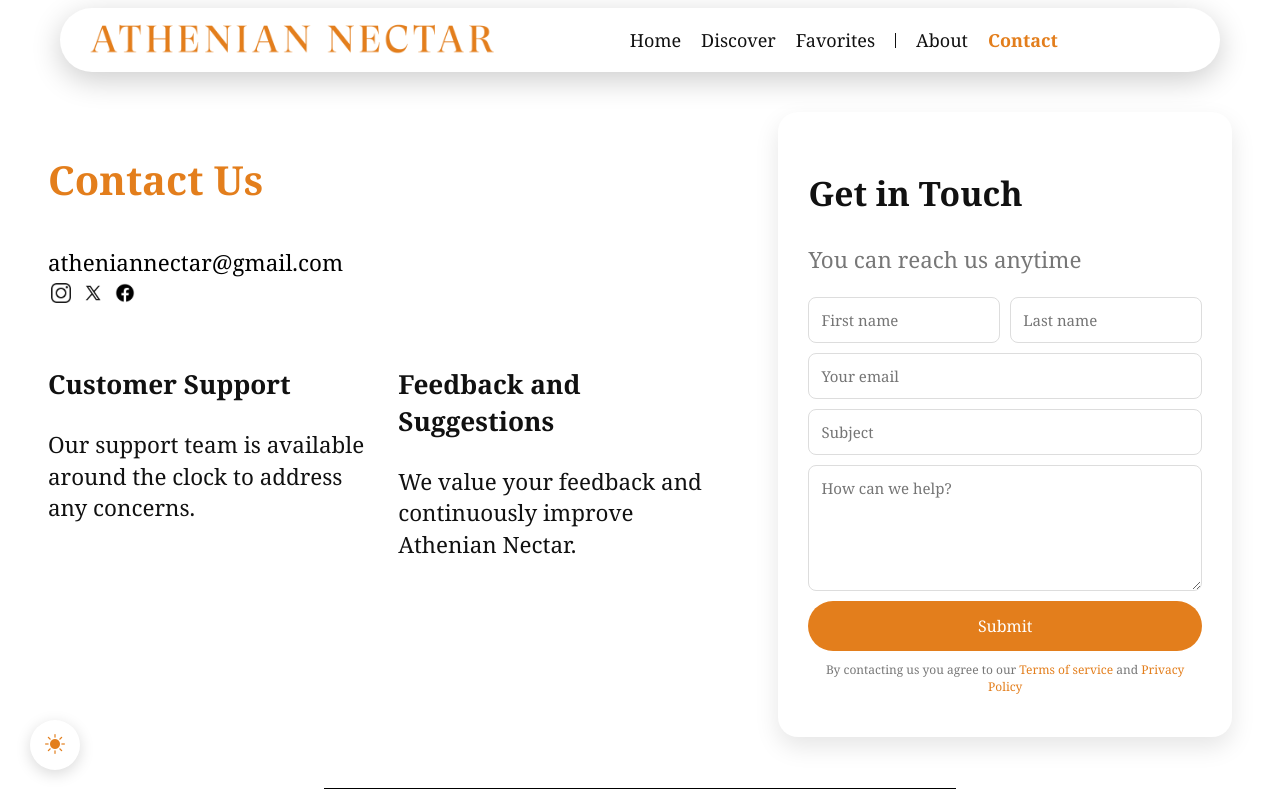
After one commit to ndimitriadi/Dimitriadi_Final_Project, a Django app: page /contact/ in a window 1280 px wide. The commit adds this page. Shown: the top 801 px of the page. Run offline with Django 4.2, Linux system fonts and the light colour scheme.

Commit message:
added About us and Contact us page

```diff
--- a/athenian_nectar/home/templates/home/base.html
+++ b/athenian_nectar/home/templates/home/base.html
@@ -4,7 +4,7 @@
 <html lang="en">
 
     <head>
-        <title> Athenian Nectar</title>
+        <title>{% block title %}Athenian Nectar{% endblock %}</title>
         <meta charset="UTF-8"> <!-- ensures text, symbols and emojis desplay correctly-->
         <meta name="viewport" content="width=device-width, initial-scale=1.0">
         <meta name="description" content="A food and drinks guide blog for Athens, Greece">
@@ -13,11 +13,10 @@
 
         <link rel="stylesheet" href="https://cdn.jsdelivr.net/npm/bootstrap-icons@1.11.3/font/bootstrap-icons.css">
         <link rel="stylesheet" href="{% static 'css/style.css' %}">
-        <link rel="stylesheet" href="{% static 'css/index.css' %}">
+        {% block extra_css %}{% endblock %}
 
-        <script src="https://cdn.jsdelivr.net/npm/chart.js" defer></script>
         <script src="{% static 'js/script.js' %}" defer></script>
-        <script src="{% static 'js/index.js' %}" defer></script>
+        {% block extra_js %}{% endblock %}
    </head>
 
     <body>
--- /dev/null
+++ b/athenian_nectar/home/templates/home/contact_us.html
@@ -0,0 +1,129 @@
+{% extends 'home/base.html' %}
+{% load static %}
+
+{% block title %}About Us{% endblock %}
+
+{% block extra_css %}
+    <link rel="stylesheet" href="{% static 'css/contact_us.css' %}">
+{% endblock %}
+
+{% block extra_js %}
+    <script src="{% static 'js/contact_us.js' %}" defer></script>
+{% endblock %}
+
+{% block content %}
+
+<!-- CONTACT US -->
+<section class="contact-us">
+    <!--top section -->
+
+    <section class="top-section">
+
+        <div class="container">
+
+            <div class="left-column">
+
+                <h1 class="orange-title">Contact Us</h1>
+
+                <a href="mailto:atheniannectar@gmail.com" class="contact-email" aria-label="Email us at atheniannectar@gmail.com">atheniannectar@gmail.com</a>
+
+                <div class="d-flex social-media-row-contact">
+                        <a href="#" aria-label="Visit our Instagram"><img src="{% static 'images/instagram.png' %}" class="social-media-icon" alt="Instagram Icon"></a>
+                        <a href="#" aria-label="Visit our Twitter"><img src="{% static 'images/twitter.png' %}" class="social-media-icon" alt="Twitter Icon"></a>
+                        <a href="#" aria-label="Visit our Facebook"><img src="{% static 'images/facebook.png' %}" class="social-media-icon" alt="Facebook Icon"></a>
+                </div>
+
+                <div class="info-grid">
+                    <div>
+                        <h3>Customer Support</h3>
+                        <p>
+                            Our support team is available around the clock to address any concerns.
+                        </p>
+                    </div>
+
+                    <div>
+                        <h3>Feedback and Suggestions</h3>
+                        <p>
+                            We value your feedback and continuously improve Athenian Nectar.
+                        </p>
+                    </div>
+                </div>
+
+            </div>
+
+            <!-- contact form -->
+            <div class="form-card">
+
+                <h2>Get in Touch</h2>
+
+                <p class="subtitle">
+                    You can reach us anytime
+                </p>
+
+                <form id="contactForm">
+                    <div class="row">
+                        <input class="form-area" placeholder="First name" type="text" name="first_name" maxlength="25" aria-label="First name" required>
+                        <input class="form-area" placeholder="Last name" type="text" name="last_name" maxlength="25" aria-label="Last name" required>
+                    </div>
+
+                    <input class="row form-area" placeholder="Your email" type="email" name="email" maxlength="40" aria-label="Your email address" required>
+                    <input class="row form-area" placeholder="Subject" type="text" name="subject" maxlength="25" aria-label="Message subject" required>
+
+                    <textarea class="row form-area" placeholder="How can we help?" name="message" rows="7" maxlength="1000" aria-label="Your message" required ></textarea>
+
+                    <button class="orange-button"> Submit </button>
+
+                    <p class="terms">
+                        By contacting us you agree to our
+                        <a href="#"><span>Terms of service</span></a>
+                        and
+                        <a href="#"><span>Privacy Policy</span></a>
+                    </p>
+                </form>
+
+            </div>
+
+        </div>
+
+    </section>
+</section>
+
+<hr class="line">
+
+<!-- bottom section -->
+<section class="bottom-section">
+    <div class="container">
+
+        <div class="map">
+            <iframe
+                src="https://www.google.com/maps/embed?pb=!1m18!1m12!1m3!1d3143.793863099788!2d23.83052597645764!3d38.00526837192822!2m3!1f0!2f0!3f0!3m2!1i1024!2i768!4f13.1!3m3!1m2!1s0x14a199709f059559%3A0xad1dacf4713268b2!2sAmerican%20College%20of%20Greece!5e0!3m2!1sen!2sgr!4v1771940459798!5m2!1sen!2sgr"
+                title="Interactive map showing the location of Athenian Nectar">
+            </iframe>
+        </div>
+
+        <div class="location">
+            <p> Our Location </p>
+            <h2> Connecting Near and Far </h2>
+            <p class="small">
+                Athenian Nectar <br>
+                Gravias 6, Agia Paraskevi 153 42 <br>
+                Athens, Greece
+            </p>
+        </div>
+    </div>
+</section>
+
+<div id="contact_window" class="custom-confirm" role="dialog" aria-modal="true" aria-labelledby="popup-title">
+    <div class="custom-confirm-content">
+        <i class="bi bi-check-circle" aria-hidden="true"></i>
+        <h2 id="popup-title">Message Sent!</h2>
+        <p>Thank you for reaching out. Here are the details we received:</p>
+
+        <div id="contact_details"></div>
+
+        <button id="close_window" class="orange-button">Close</button>
+        </div>
+    </div>
+
+<dark-mode-toggle></dark-mode-toggle>
+{% endblock %}
--- a/athenian_nectar/home/templates/home/footer.html
+++ b/athenian_nectar/home/templates/home/footer.html
@@ -29,8 +29,8 @@
         <a href="{% url 'home' %}">Home</a>
         <a href="./discover.html">Discover</a>
         <a href="./tasks.html">Favorites</a>
-        <a href="./about_us.html">About</a>
-        <a href="./contact_us.html">Contact</a>
+        <a href="{% url 'about' %}">About</a>
+        <a href="{% url 'contact' %}">Contact</a>
     </div>
 
     <!-- Right column -->
--- a/athenian_nectar/home/templates/home/header.html
+++ b/athenian_nectar/home/templates/home/header.html
@@ -12,8 +12,8 @@
             <a href="./discover.html">Discover</a>
             <a href="./tasks.html">Favorites</a>
             <span class="pill-divider" aria-hidden="true"></span>
-            <a href="./about_us.html">About</a>
-            <a href="./contact_us.html">Contact</a>
+            <a href="{% url 'about' %}">About</a>
+            <a href="{% url 'contact' %}">Contact</a>
         </nav>
 
         <div class="header-actions">
@@ -30,6 +30,6 @@
     <a href="{% url 'home' %}">Home</a>
     <a href="./discover.html">Discover</a>
     <a href="./tasks.html">Favorites</a>
-    <a href="./about_us.html">About</a>
-    <a href="./contact_us.html">Contact</a>
+    <a href="{% url 'about' %}">About</a>
+    <a href="{% url 'contact' %}">Contact</a>
 </nav>
--- a/athenian_nectar/home/urls.py
+++ b/athenian_nectar/home/urls.py
@@ -3,4 +3,8 @@ from . import views
 
 urlpatterns = [
     path('home/', views.home, name='home'),
+
+    path('about/', views.about, name='about'),
+
+    path('contact/', views.contact, name='contact'),
 ]
--- a/athenian_nectar/home/views.py
+++ b/athenian_nectar/home/views.py
@@ -3,3 +3,9 @@ from django.shortcuts import render
 # Create your views here.
 def home(request):
     return render(request, 'home/index.html')
+
+def about(request):
+    return render(request, 'home/about_us.html')
+
+def contact(request):
+    return render(request, 'home/contact_us.html')
```
Also changed, not shown: athenian_nectar/home/templates/home/about_us.html (+12 -34 lines), athenian_nectar/home/templates/home/index.html (+12 -0 lines).
